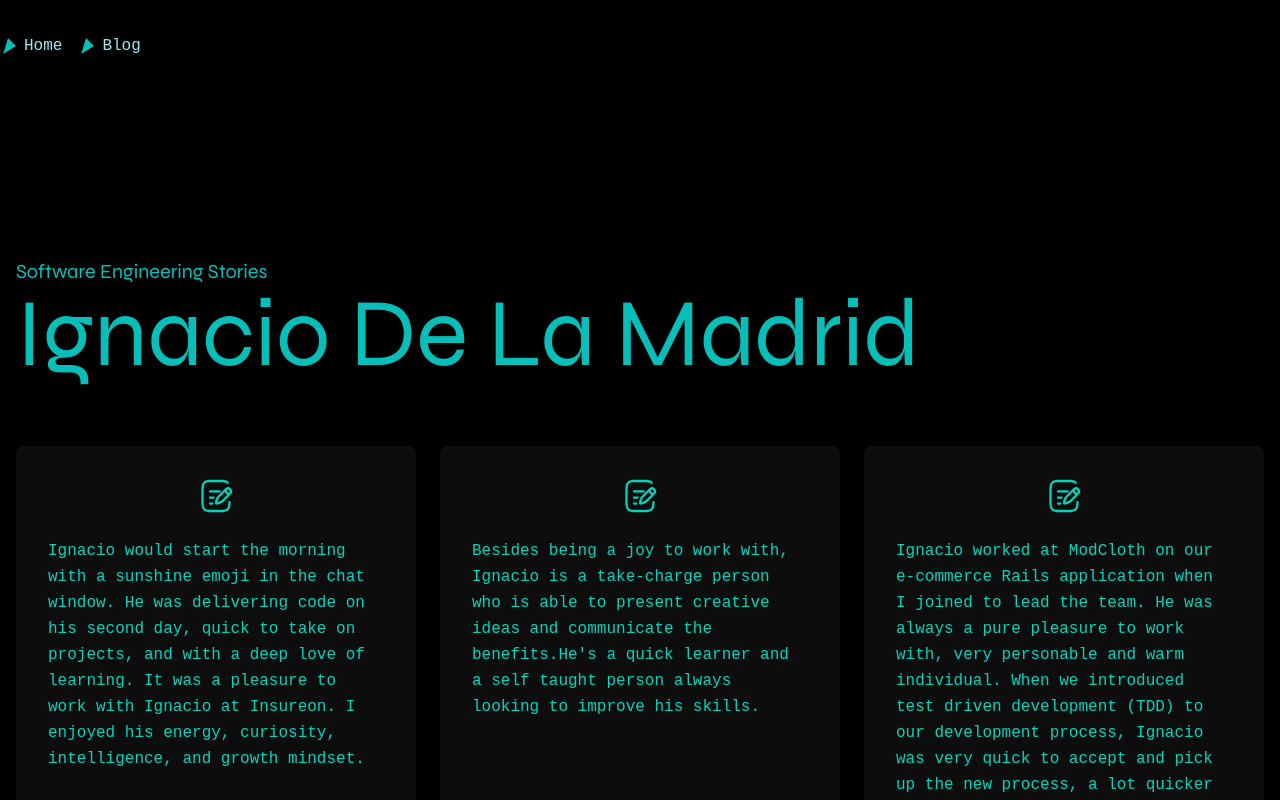
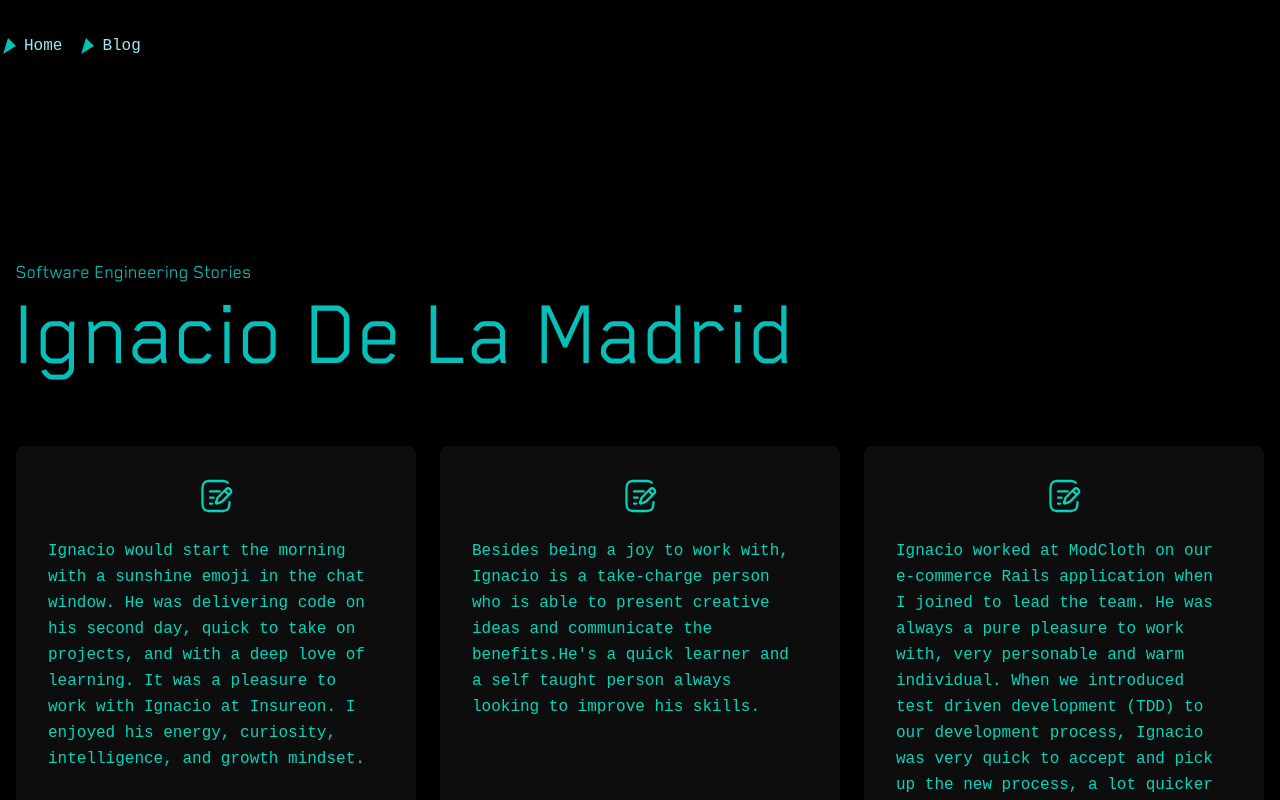
Before and after one commit to inakidelamadrid/tech-tales, a SvelteKit app: page / in a window 1280 px wide. Shown: the top 800 px of the page. Built offline with nearby package versions, Linux system fonts and the light colour scheme; a web font is replaced by a local one.

Commit message:
add Blender Pro font:

```diff
--- a/src/app.css
+++ b/src/app.css
@@ -1,5 +1,13 @@
 @import url('https://fonts.googleapis.com/css2?family=Martian+Mono:wght@100..800&family=Orbitron:wght@400..900&family=Syne:wght@400..800&display=swap');
 @import 'tailwindcss';
+
+@font-face {
+	font-family: 'Blender Pro Book';
+	font-style: normal;
+	font-weight: 400;
+	font-display: swap;
+	src: url('/fonts/BlenderPro-Book.woff') format('woff');
+}
 
 @theme {
 	--color-non-photo-blue: #9ceaef;
@@ -7,7 +15,7 @@
 	--color-tiffany-blue: #07beb8;
 	--color-sky-blue: #68d8d6;
 	--color-bermuda: #78dcca;
-	--font-display: 'Syne', sans-serif;
+	--font-display: 'Blender Pro Book', sans-serif;
 	--font-mono: 'Martian Mono', monospace;
 }
 
```
Also changed, not shown: static/fonts/BlenderPro-Book.woff (added).
